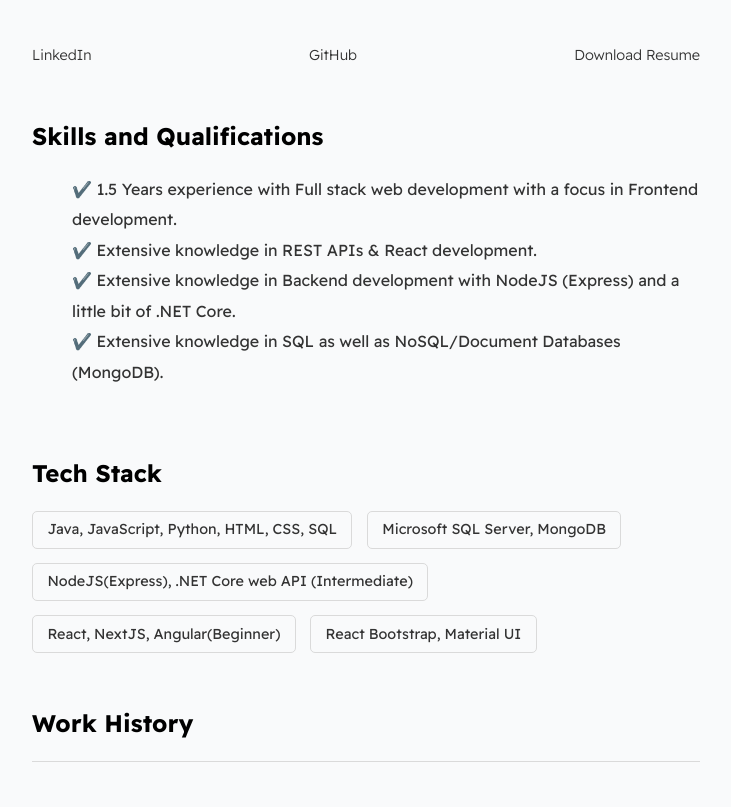
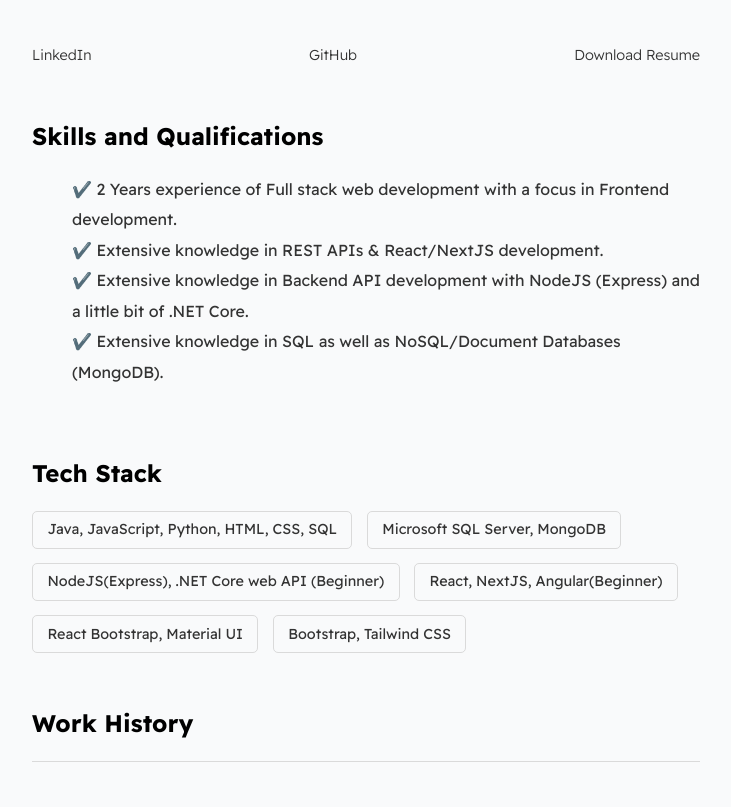
Before and after one commit to MohamedAyman98/Resume-Website, a plain HTML site: page index.html in a window 1280 px wide. Shown: the part 235-1042 px from the top of the page, without its empty margins (274-1005 px from the left). Drawn offline with Linux system fonts and the light colour scheme.

Commit message:
Added CSS libraries

```diff
--- a/index.html
+++ b/index.html
@@ -38,14 +38,16 @@
         <h2>Skills and Qualifications</h2>
         <ul id="qualifications--list">
           <li>
-            ✔️ 1.5 Years experience with Full stack web development with a focus
-            in Frontend development.
+            ✔️ 2 Years experience of Full stack web development with a focus in
+            Frontend development.
           </li>
 
-          <li>✔️ Extensive knowledge in REST APIs & React development.</li>
           <li>
-            ✔️ Extensive knowledge in Backend development with NodeJS (Express)
-            and a little bit of .NET Core.
+            ✔️ Extensive knowledge in REST APIs & React/NextJS development.
+          </li>
+          <li>
+            ✔️ Extensive knowledge in Backend API development with NodeJS
+            (Express) and a little bit of .NET Core.
           </li>
           <li>
             ✔️ Extensive knowledge in SQL as well as NoSQL/Document Databases
@@ -64,13 +66,16 @@
             <span>Microsoft SQL Server, MongoDB</span>
           </div>
           <div class="card--techstack">
-            <span>NodeJS(Express), .NET Core web API (Intermediate)</span>
+            <span>NodeJS(Express), .NET Core web API (Beginner)</span>
           </div>
           <div class="card--techstack">
             <span>React, NextJS, Angular(Beginner)</span>
           </div>
           <div class="card--techstack">
             <span>React Bootstrap, Material UI</span>
+          </div>
+          <div class="card--techstack">
+            <span>Bootstrap, Tailwind CSS</span>
           </div>
         </div>
       </section>
```
Also changed, not shown: 1 other file.
